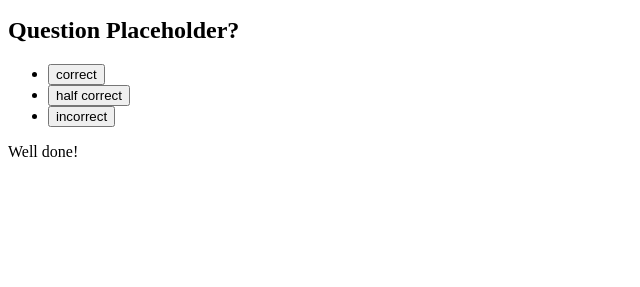
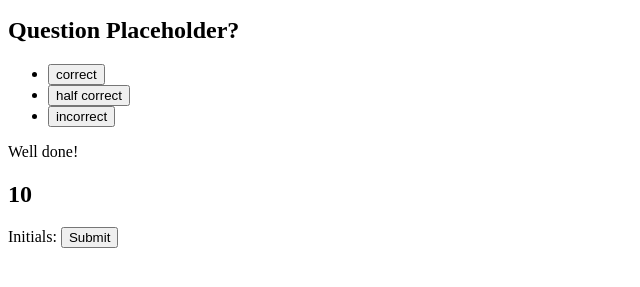
Before and after one commit to seanbutcher1994/Coding.Quiz, a plain HTML site: page index.html in a window 1280 px wide. Shown: the part 109-396 px from the top of the page, without its empty margins (0-640 px from the left). Drawn offline with Linux system fonts and the light colour scheme.

Commit message:
add content for End game page HTML

```diff
--- a/index.html
+++ b/index.html
@@ -46,16 +46,20 @@
 
 </section>
 
+<!-- end game page with: -->
+<section>
+    <!-- score obtained-->
+ <h2 id="score">10</h2>
+    <!-- initial input -->
+    <div>
+        <label for="">Initials:</label>
+        <!-- submit button -->
+        <button id="submit-button">Submit</button>
+
+    </div>
 
 
-
-
-
-
-<!-- end game page with: -->
-    <!-- score obtained-->
-    <!-- initial input -->
-    <!-- submit button -->
+</section>
 
 
 
```
